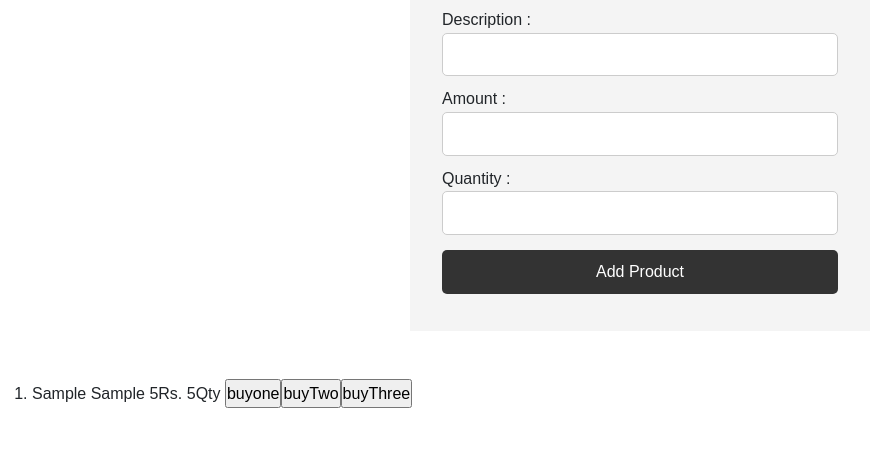
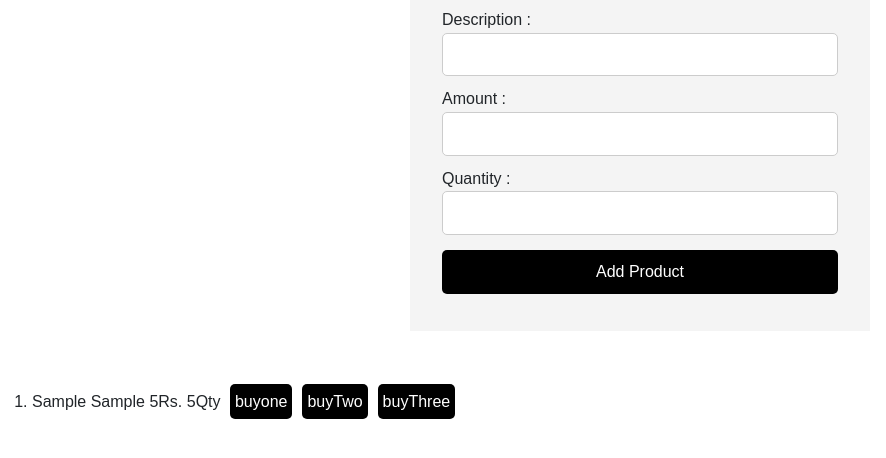
Before and after one commit to Shubham-S-Nimje/FS-store, a plain HTML site: page FE-store/index.html in a window 1280 px wide. Both pictures are taken after typing "Sample", "Sample", "5", "5" into the empty fields and a click on the button "Add Product". Shown: the part 296-754 px from the top of the page, without its empty margins (0-886 px from the left). Drawn offline with nearby package versions, Linux system fonts and the light colour scheme; no server answers.

```diff
--- a/FE-store/main.js
+++ b/FE-store/main.js
@@ -72,6 +72,7 @@
 
   //buyone button
   var buyone = document.createElement("input");
+  buyone.setAttribute("class", "editbtn");
   buyone.type = "button";
   buyone.value = "buyone";
   buyone.onclick = async () => {
@@ -98,9 +99,10 @@
 
   //buyTwo button
   var buyTwo = document.createElement("input");
+  buyTwo.setAttribute("class", "editbtn");
   buyTwo.type = "button";
   buyTwo.value = "buyTwo";
-  buyTwo.class = "btn";
+
   buyTwo.onclick = async () => {
     obj.quantity = obj.quantity - 2;
     try {
@@ -125,6 +127,7 @@
 
   //buyThree button
   var buyThree = document.createElement("input");
+  buyThree.setAttribute("class", "editbtn");
   buyThree.type = "button";
   buyThree.value = "buyThree";
   buyThree.onclick = async () => {
--- a/FE-store/style.css
+++ b/FE-store/style.css
@@ -62,10 +62,20 @@
     width: 100%;
     padding: 10px 15px;
     border: 0;
-    background: #333;
+    background: #000000;
     color: #fff;
     border-radius: 5px;
     margin: 5px 0;
+  }
+
+  .editbtn {
+    /* display: block; */
+    padding: 5px;
+    border: 0;
+    background: #000000;
+    color: #fff;
+    border-radius: 5px;
+    margin: 5px;
   }
 
   .btn:hover {
```
